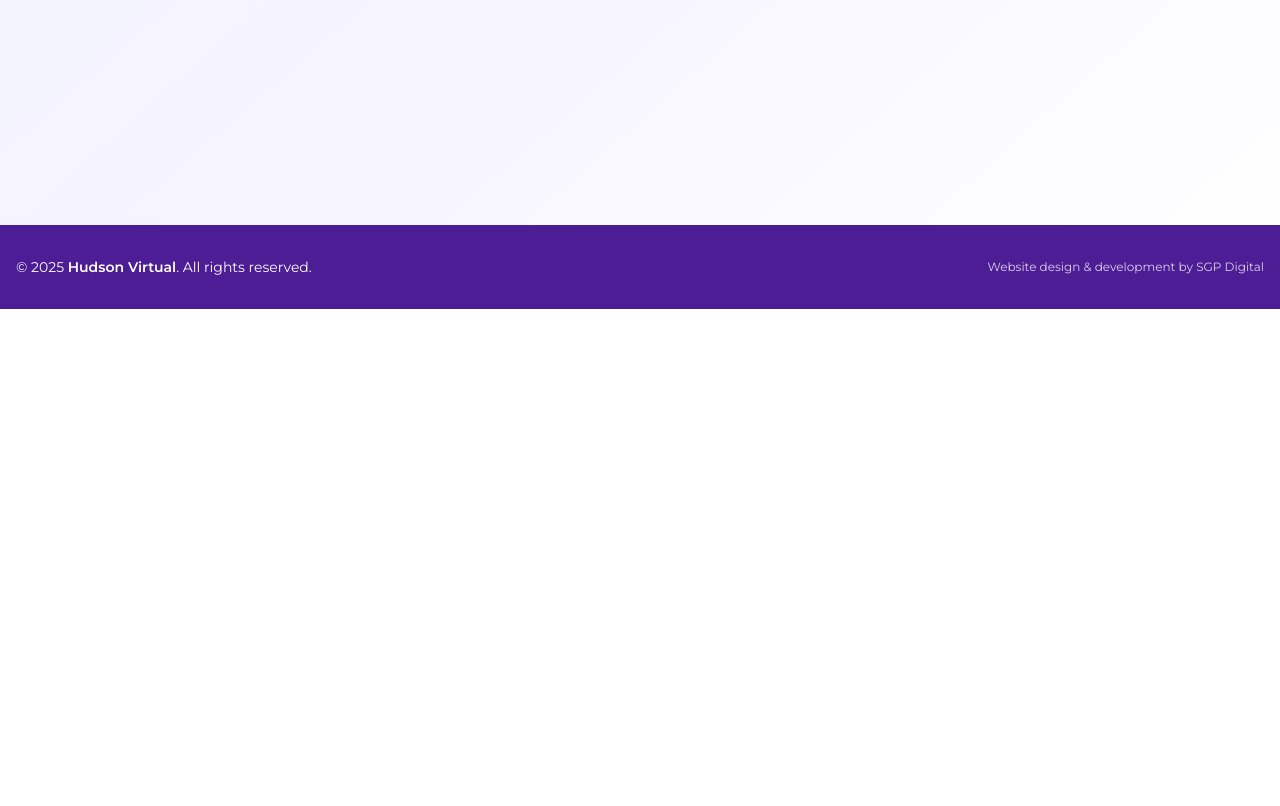
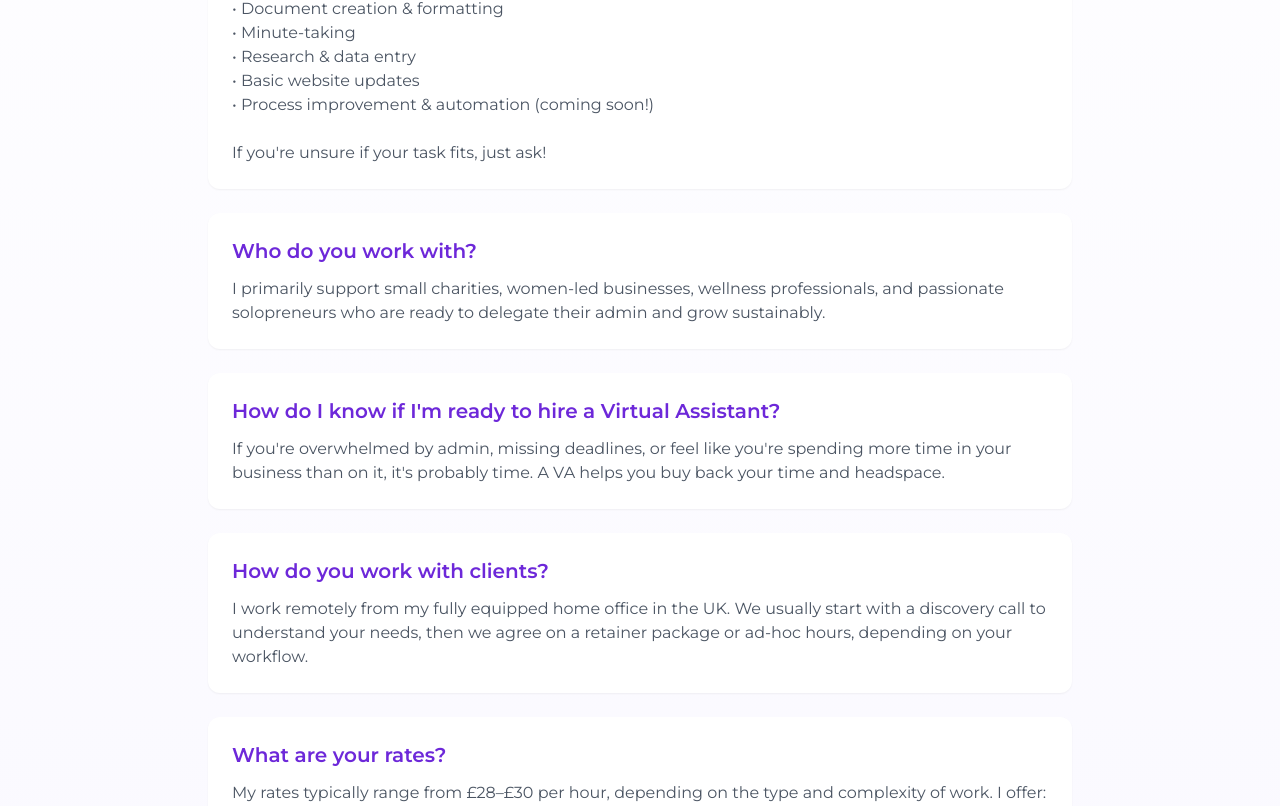
Before and after one commit to SGPDIGITALSOLUTIONS/natashawebsite, a Next.js app: page /faqs in a window 1280 px wide. Before the commit this address had no page. Shown: the part 815-1621 px from the top of the page. Before the commit the page ends 1124 px from the top, so only its background shows below. Built offline with nearby package versions, Linux system fonts and the light colour scheme.

Commit message:
Add FAQs page and update navigation

```diff
--- a/app/components/Navbar.tsx
+++ b/app/components/Navbar.tsx
@@ -10,6 +10,7 @@ const navLinks = [
   { href: '/services', label: 'Services' },
   { href: '/pricing', label: 'Pricing' },
   { href: '/about', label: 'About' },
+  { href: '/faqs', label: 'FAQs' },
   { href: '/contact', label: 'Contact' },
 ];
 
--- /dev/null
+++ b/app/faqs/page.tsx
@@ -0,0 +1,96 @@
+import React from 'react';
+
+const faqs = [
+  {
+    question: "What does a Virtual Assistant (VA) do?",
+    answer: "A Virtual Assistant provides professional admin support remotely. At Hudson Virtual Business Services, I help small businesses, solopreneurs, and charities by taking care of the back-end admin, so you can focus on what you do best."
+  },
+  {
+    question: "What kind of tasks can you help with?",
+    answer: "Great question! Here's a quick overview:\n\n• Diary & email management\n• Client onboarding\n• Invoicing & expense tracking\n• Document creation & formatting\n• Minute-taking\n• Research & data entry\n• Basic website updates\n• Process improvement & automation (coming soon!)\n\nIf you're unsure if your task fits, just ask!"
+  },
+  {
+    question: "Who do you work with?",
+    answer: "I primarily support small charities, women-led businesses, wellness professionals, and passionate solopreneurs who are ready to delegate their admin and grow sustainably."
+  },
+  {
+    question: "How do I know if I'm ready to hire a Virtual Assistant?",
+    answer: "If you're overwhelmed by admin, missing deadlines, or feel like you're spending more time in your business than on it, it's probably time. A VA helps you buy back your time and headspace."
+  },
+  {
+    question: "How do you work with clients?",
+    answer: "I work remotely from my fully equipped home office in the UK. We usually start with a discovery call to understand your needs, then we agree on a retainer package or ad-hoc hours, depending on your workflow."
+  },
+  {
+    question: "What are your rates?",
+    answer: "My rates typically range from £28–£30 per hour, depending on the type and complexity of work. I offer:\n\n• Monthly retainers (from 10 hours/month)\n• Project-based pricing\n• Ad hoc support (subject to availability)"
+  },
+  {
+    question: "Do you offer contracts?",
+    answer: "Yes, all client relationships begin with a service agreement outlining the scope of work, confidentiality, rates, and terms. Transparency is key!"
+  },
+  {
+    question: "What are your working hours?",
+    answer: "I generally work Monday to Friday during UK business hours. I'm flexible and will always communicate clearly if something changes. Urgent or weekend work can be arranged in advance (additional charges may apply)."
+  },
+  {
+    question: "Is there a minimum number of hours I have to book?",
+    answer: "For retainer clients, I offer packages starting from 10 hours per month. For ad-hoc work, I recommend booking at least 5 hours to ensure efficiency and continuity."
+  },
+  {
+    question: "How do we communicate?",
+    answer: "I'm flexible—email, phone, WhatsApp, Slack, or Zoom—whatever suits you best. We'll find a rhythm that works for both of us."
+  },
+  {
+    question: "How do I get started?",
+    answer: "Easy! Just head to my Contact page and book a free discovery call. We'll have a no-pressure chat about your needs and how I can help."
+  },
+  {
+    question: "Can I try before committing to a retainer?",
+    answer: "Yes! I offer a one-off power hour or a mini admin audit so you can get a feel for how I work and the value I can bring to your business."
+  },
+  {
+    question: "What if my needs change or I want to pause?",
+    answer: "Life and business are fluid! You can adjust your package, pause services, or increase hours with notice. My goal is to support you, not tie you down."
+  },
+  {
+    question: "Is my business information safe with you?",
+    answer: "Absolutely. Your privacy and data security are top priority. I'm ICO registered and committed to GDPR compliance and confidentiality."
+  },
+  {
+    question: "Do you use AI or automation tools?",
+    answer: "Yes, I do! I use smart tools (like AI, automation platforms, and systems integration) to streamline your workflows. My team and I are developing even more tech-savvy solutions—watch this space!"
+  }
+];
+
+export default function FAQsPage() {
+  return (
+    <div className="min-h-screen bg-gradient-to-b from-white to-purple-50 pt-40 pb-20">
+      <div className="max-w-4xl mx-auto px-4">
+        <h1 className="text-4xl font-bold text-gray-900 mb-2 text-center">Frequently Asked Questions</h1>
+        <p className="text-lg text-gray-600 mb-12 text-center">Everything you need to know about working with Hudson Virtual Business Services</p>
+
+        <div className="space-y-6">
+          {faqs.map((faq, index) => (
+            <div key={index} className="bg-white rounded-xl shadow-sm p-6 hover:shadow-md transition-shadow">
+              <h2 className="text-xl font-semibold text-purple-700 mb-3">{faq.question}</h2>
+              <p className="text-gray-600 whitespace-pre-line">{faq.answer}</p>
+            </div>
+          ))}
+        </div>
+
+        <div className="mt-16 text-center">
+          <p className="text-gray-600 mb-6">Still have questions? I'm here to help!</p>
+          <a
+            href="https://outlook.office365.com/bookwithme/user/your-bookings-link"
+            target="_blank"
+            rel="noopener noreferrer"
+            className="inline-block bg-purple-600 text-white px-8 py-3 rounded-lg font-semibold shadow-md transition-colors duration-200 hover:bg-purple-800 hover:ring-2 hover:ring-white hover:shadow-lg focus:outline-none focus:ring-2 focus:ring-white"
+          >
+            Book a Free Discovery Call
+          </a>
+        </div>
+      </div>
+    </div>
+  );
+}
```
